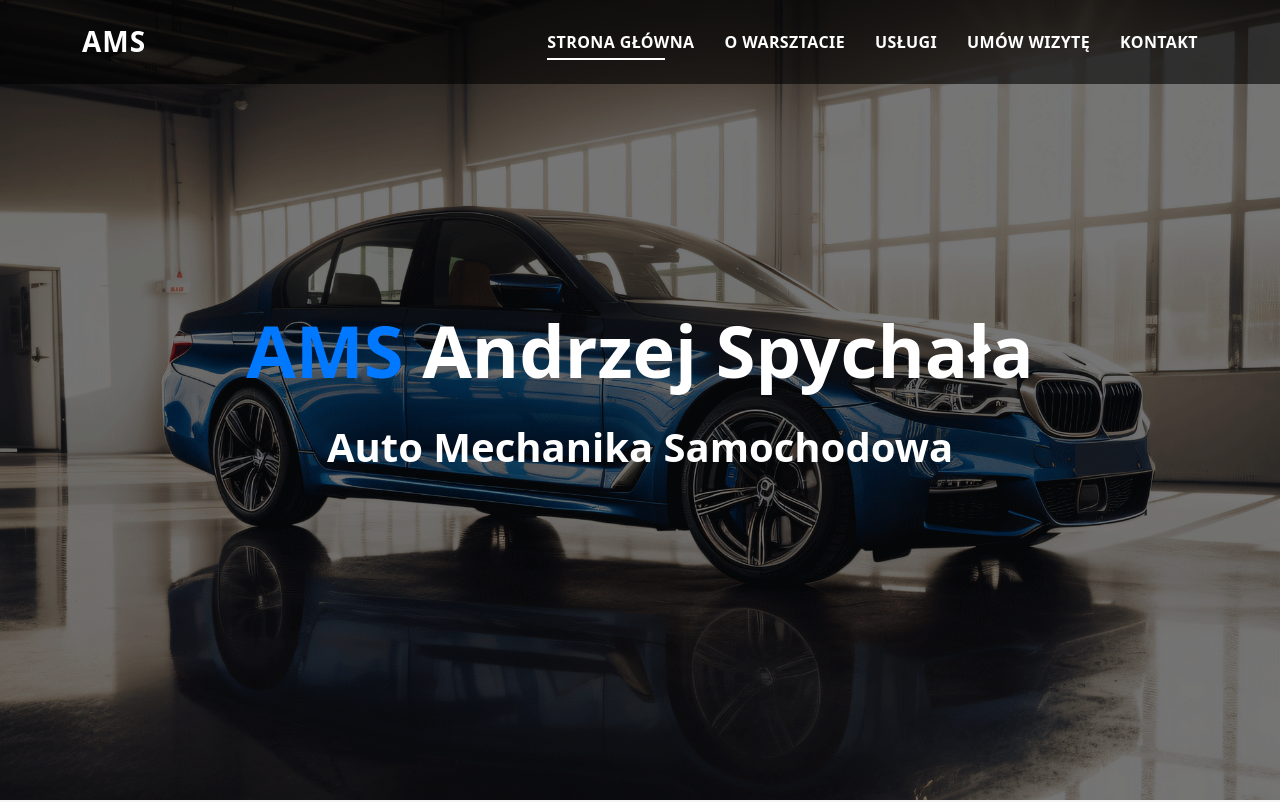
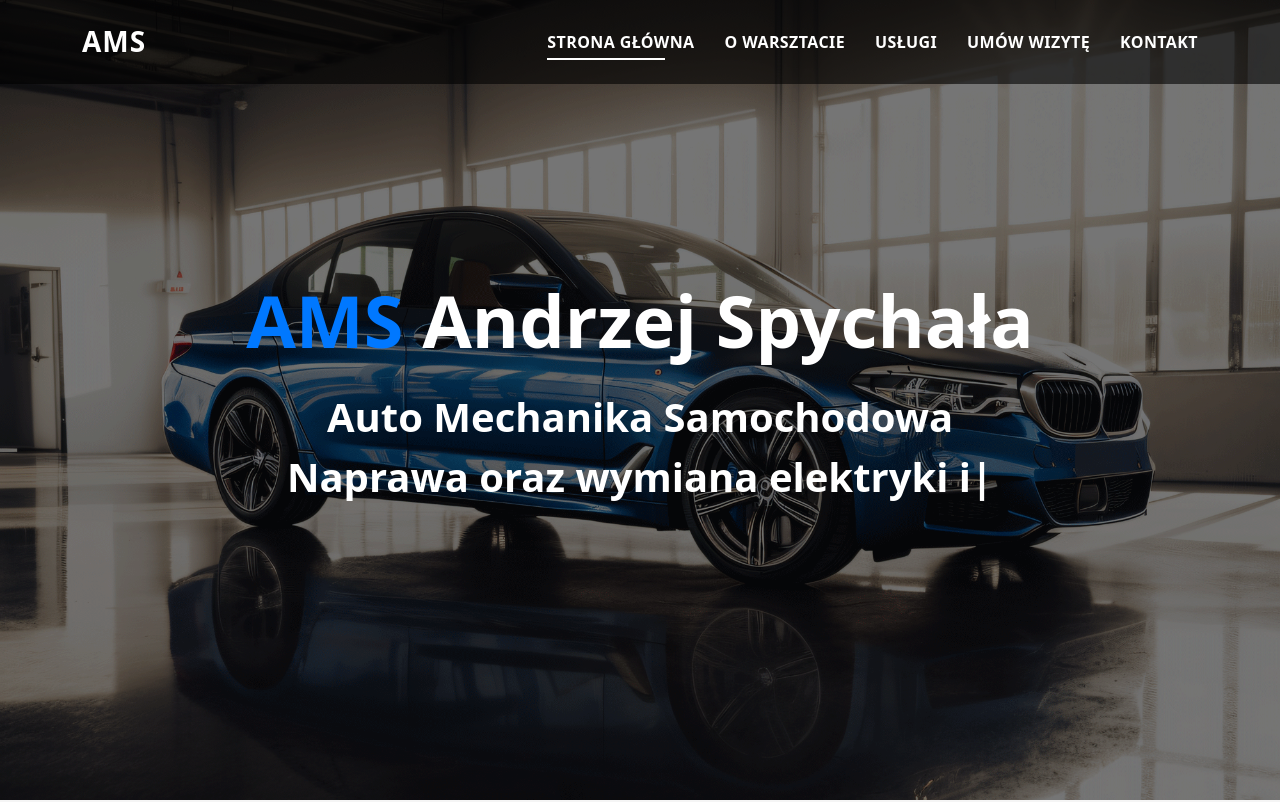
Before and after one commit to KaczmarekBartosz/AMS, a React (Create React App) app: page / in a window 1280 px wide. Shown: the top 802 px of the page. Built offline with nearby package versions, Linux system fonts and the light colour scheme.

Commit message:
Update 6 - Typed animation implementation

```diff
--- a/package.json
+++ b/package.json
@@ -16,6 +16,7 @@
     "react": "^18.2.0",
     "react-dom": "^18.2.0",
     "react-scripts": "5.0.1",
+    "react-type-animation": "^3.1.0",
     "web-vitals": "^2.1.4"
   },
   "scripts": {
--- a/src/Components/Hero.js
+++ b/src/Components/Hero.js
@@ -1,26 +1,40 @@
 import "./Hero.css";
+import { TypeAnimation } from "react-type-animation";
 
 function Hero() {
   return (
-    <div
-      id="hero"
-      class="hero route bg-image"
-      // style="background-image: url(assets/img/hero-bg.jpg)"
-    >
+    <div id="hero" class="hero route bg-image">
       <div class="overlay-itro"></div>
       <div class="hero-content display-table">
         <div class="table-cell">
           <div class="container">
-            {/* <!--<p class="display-6 color-d">Hello, world!</p>--> */}
             <h1 class="hero-title mb-4">
               <span className="AMS">AMS</span> Andrzej Spychała
             </h1>
             <p class="hero-subtitle">
-              {/* <span
-                class="typed"
-                data-typed-items="Designer, Developer, Freelancer, Photographer"
-              ></span> */}
               Auto Mechanika Samochodowa
+              <div>
+                <TypeAnimation
+                  sequence={[
+                    "Pełny mechaniczny serwis Twojego auta",
+                    1000,
+                    "Naprawa oraz wymiana elektryki i elektroniki",
+                    1000,
+                    "Naprawa układu hamulcowego, wydechowego i zawieszenia",
+                    1000,
+                    "Chiptuning - podniesienie mocy Twojego auta",
+                    1000,
+                    "Chiptuning - obniżenie spalania Twojego auta",
+                    1000,
+                    "Serwis klimatyzacji",
+                    1000,
+                    "Wymiana ogumienia oraz ustawienie geometrii",
+                    1000,
+                  ]}
+                  speed={50}
+                  repeat={Infinity}
+                />
+              </div>
             </p>
             {/* <!-- <p class="pt-3"><a class="btn btn-primary btn js-scroll px-4" href="#about" role="button">Learn More</a></p> --> */}
           </div>
```
Also changed, not shown: 1 other file (tests, documents, lock files or other folders).
